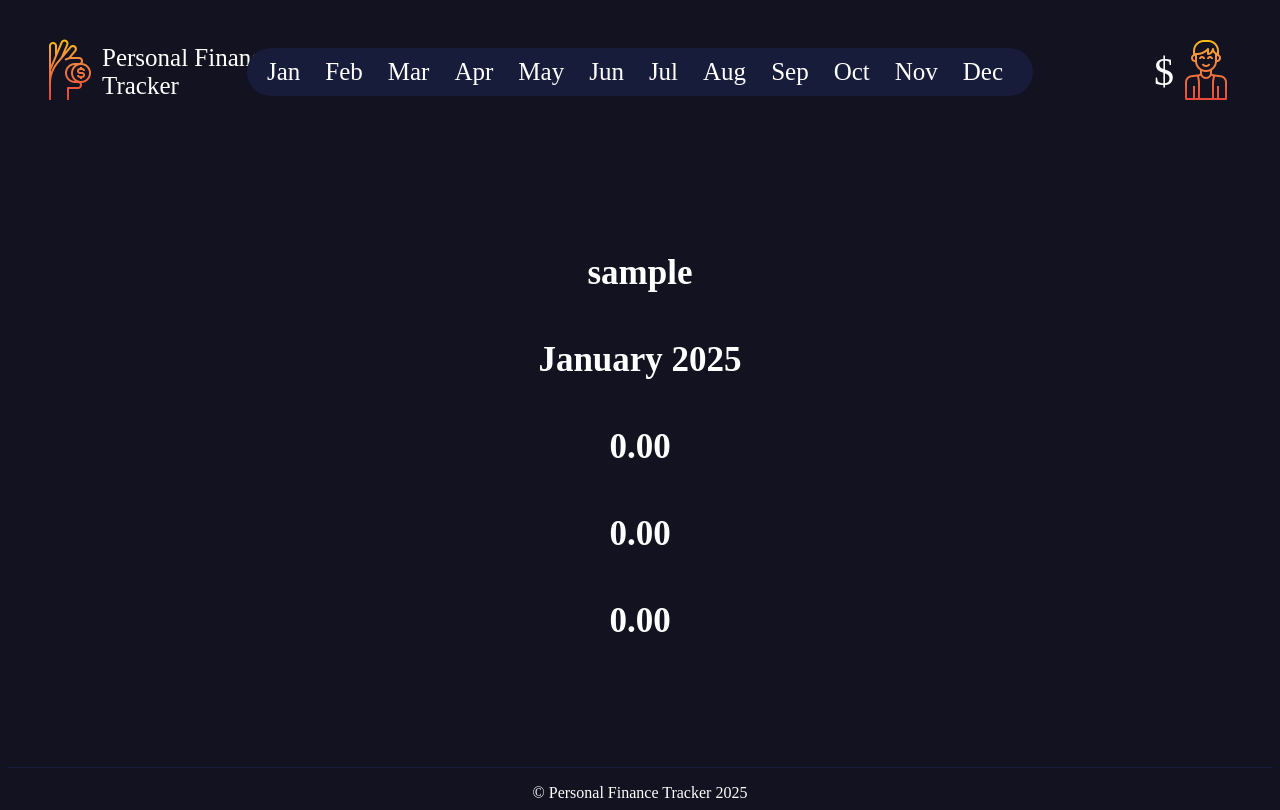
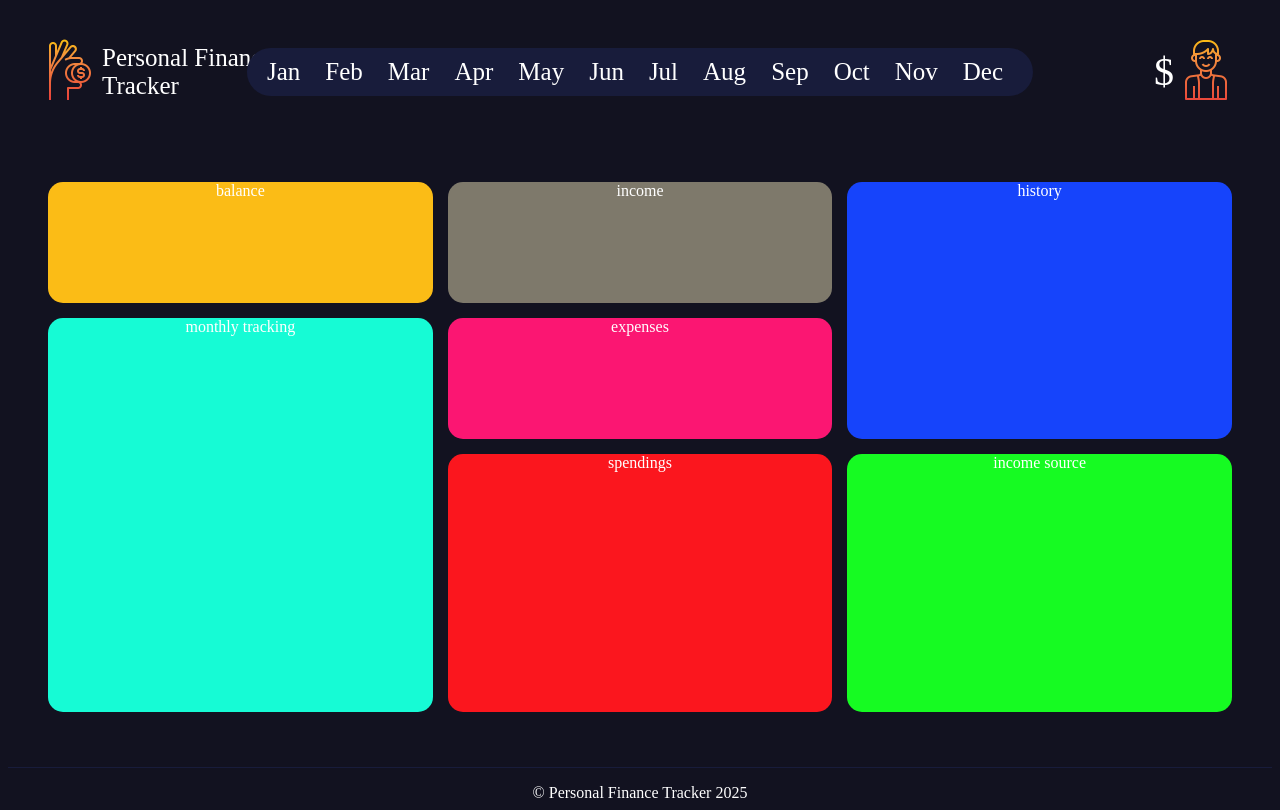
Before and after one commit to notedwinpiatek/PersonalFinanceTracker, a Django app: page /finance_tracker/ in a window 1280 px wide. Run offline with Django 5.2, Linux system fonts and the light colour scheme; the visitor is signed in with stand-in values (Sample User, id 1); data that the repository does not hold is empty; some web fonts are replaced.

Commit message:
feat: create the layout for dashboard

```diff
--- a/personal_finance_tracker/finance_tracker/static/finance_tracker/styles.css
+++ b/personal_finance_tracker/finance_tracker/static/finance_tracker/styles.css
@@ -226,3 +226,47 @@ button:hover {
     color: var(--secondary-color);
     margin-left: 10px;
 }
+
+/* DASHBOARD GRID */
+.parent {
+    height: 85%;
+    display: grid;
+    grid-template-columns: repeat(3, 1fr);
+    grid-template-rows: repeat(4, 1fr);
+    grid-column-gap: 15px;
+    grid-row-gap: 15px;
+    padding: 0px 40px;
+}
+
+.parent div {
+    border-radius: 15px;
+}
+
+.balance {
+    grid-area: 1 / 1 / 2 / 2;
+    background-color: #fbbc16;
+}
+.income {
+    grid-area: 1 / 2 / 2 / 3;
+    background-color: #7e796b;
+}
+.monthly-tracking {
+    grid-area: 2 / 1 / 5 / 2;
+    background-color: #16fbd5;
+}
+.spendings {
+    grid-area: 3 / 2 / 5 / 3;
+    background-color: #fb161e;
+}
+.income-source {
+    grid-area: 3 / 3 / 5 / 4;
+    background-color: #16fb22;
+}
+.expenses {
+    grid-area: 2 / 2 / 3 / 3;
+    background-color: #fb1672;
+}
+.history {
+    grid-area: 1 / 3 / 3 / 4;
+    background-color: #1644fb;
+}
--- a/personal_finance_tracker/finance_tracker/templates/finance_tracker/index.html
+++ b/personal_finance_tracker/finance_tracker/templates/finance_tracker/index.html
@@ -3,12 +3,20 @@
 {% block title %}Dashboard - Personal Finance Tracker{% endblock %}
 
 {% block content %}
-    <script src="https://cdn.jsdelivr.net/npm/chart.js"></script>
     {%if user.is_authenticated%}
-    <h1>{{user.username}}</h1>
+    {% comment %} <h1>{{user.username}}</h1>
     <h1>{{month}}</h1>
     <h1>{{total_income_amount}}</h1>
     <h1>{{total_expenses_amount}}</h1>
-    <h1>{{user_balance}}</h1>
+    <h1>{{user_balance}}</h1> {% endcomment %}
+    <div class="parent">
+        <div class="balance">balance</div>
+        <div class="income">income</div>
+        <div class="monthly-tracking">monthly tracking</div>
+        <div class="spendings">spendings</div>
+        <div class="income-source">income source</div>
+        <div class="expenses">expenses</div>
+        <div class="history">history</div>
+    </div>
     {% endif %}
 {% endblock %}
```
